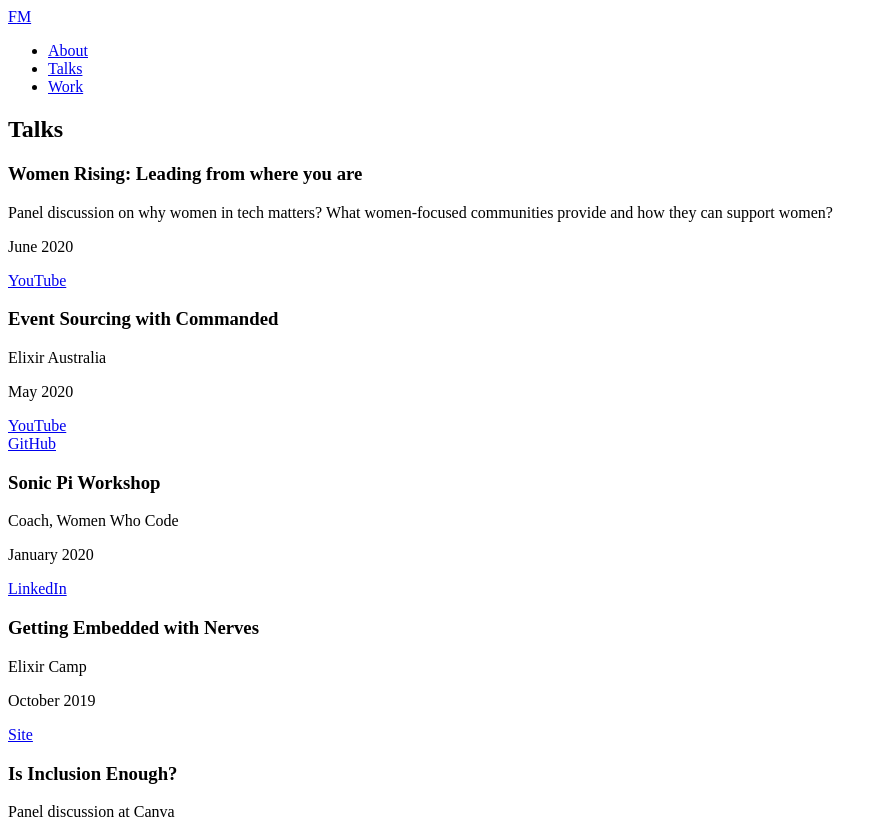
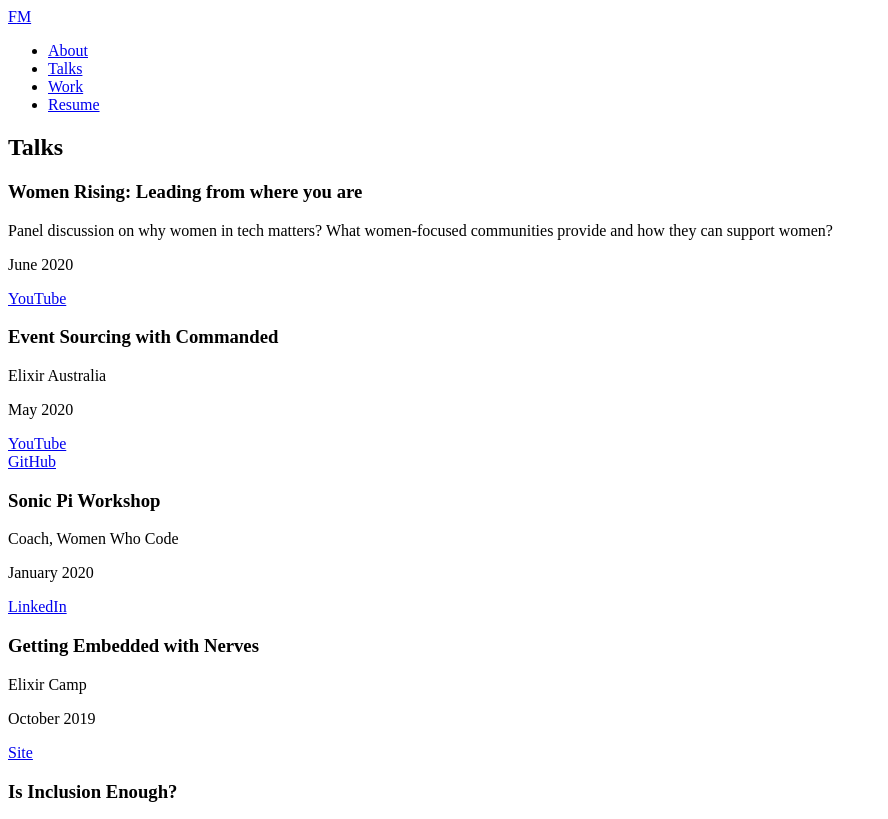
Before and after one commit to fimac/fimac-site, a Next.js app: page /talks in a window 1280 px wide. Shown: the top 819 px of the page, without its empty margins (0-888 px from the left). Built offline with nearby package versions, Linux system fonts and the light colour scheme.

Commit message:
add link to resume

```diff
--- a/pages/_app.tsx
+++ b/pages/_app.tsx
@@ -40,6 +40,14 @@ export default function MyApp({ Component, pageProps }) {
                       </a>
                     </Link>
                   </li>
+                  <li className='nav-item'>
+                    <a
+                      href='/fionamccawley_resume.pdf'
+                      className='px-3 py-2 flex items-center text-2xl uppercase font-bold leading-snug text-gray-600 hover:opacity-75'
+                    >
+                      Resume
+                    </a>
+                  </li>
                 </ul>
               </div>
             </div>
--- a/pages/talks.tsx
+++ b/pages/talks.tsx
@@ -13,7 +13,7 @@ const Talks = () => (
       links={[{ url: 'https://youtu.be/pUs7cUzIdaA', title: 'YouTube' }]}
     />
     <Talk
-      heading=' Event Sourcing with Commanded'
+      heading='Event Sourcing with Commanded'
       subHeading='Elixir Australia'
       date='May 2020'
       links={[
```
Also changed, not shown: 1 other file (tests, documents, lock files or other folders).
